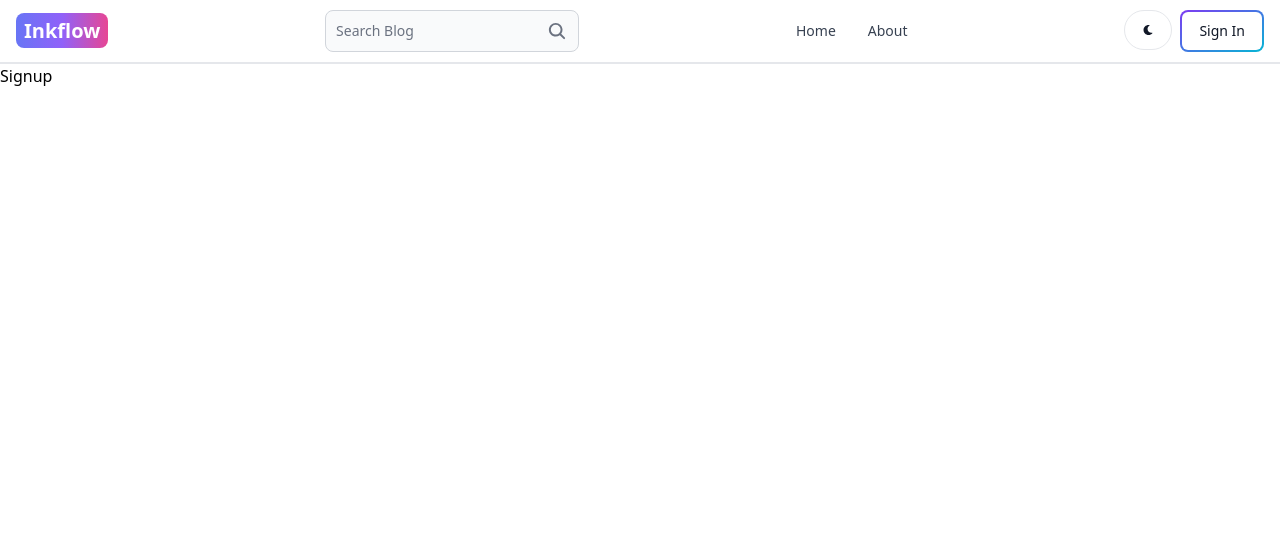
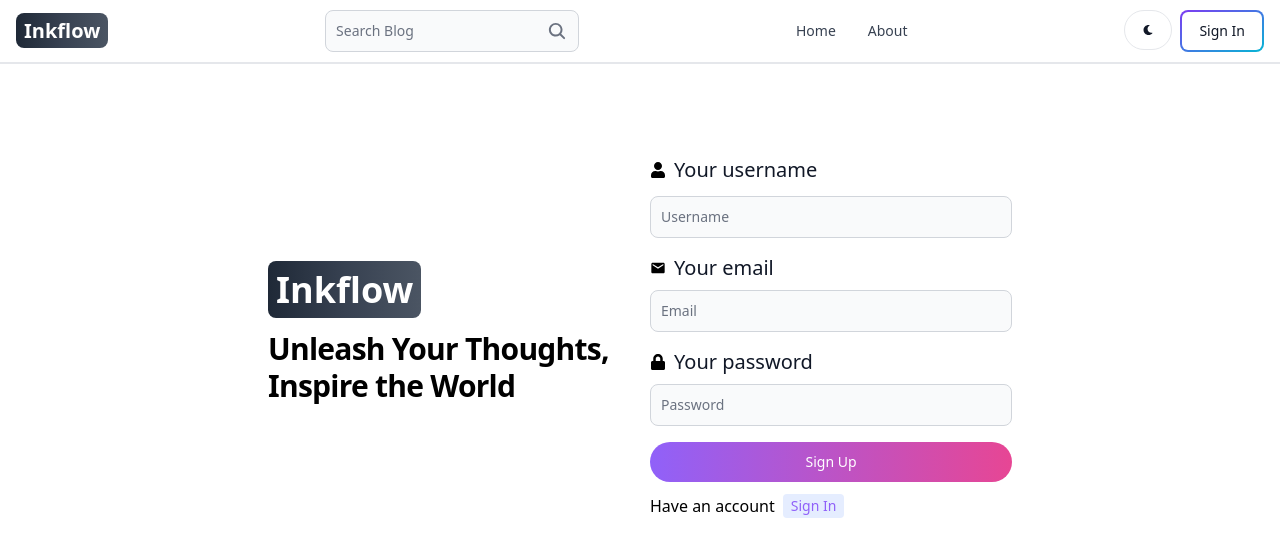
Before and after one commit to yashgautam99/blog, a React (Vite) app in the folder client/: page /Sign-up in a window 1280 px wide. Shown: the top 556 px of the page. Built offline with nearby package versions, Linux system fonts and the light colour scheme.

Commit message:
created signup page

```diff
--- a/client/src/components/Header.jsx
+++ b/client/src/components/Header.jsx
@@ -11,7 +11,10 @@ function Header() {
         to="/"
         className="self-center whitespace-nowrap text-sm sm:text-xl font-semibold dark:text-white"
       >
-        <span className="px-2 py-1 bg-gradient-to-r from-indigo-500 via-purple-500 to-pink-500 rounded-lg text-white">
+        <span
+          className="px-2 py-1 bg-gradient-to-r from-gray-800 via-gray-700 to-gray-600
+ rounded-lg text-white"
+        >
           Inkflow
         </span>
       </Link>
--- a/client/src/pages/Signup.jsx
+++ b/client/src/pages/Signup.jsx
@@ -1,5 +1,86 @@
+import { Button, Label, TextInput } from "flowbite-react";
+import { FaUser } from "react-icons/fa";
+import { Link } from "react-router-dom";
+import { MdEmail } from "react-icons/md";
+import { FaLock } from "react-icons/fa";
+import { Badge } from "flowbite-react";
+
 function Signup() {
-  return <div>Signup</div>;
+  return (
+    <div className="min-h-screen mt-20">
+      <div className="flex p-3 max-w-3xl mx-auto flex-col md:flex-row md:items-center gap-5">
+        <div className="flex-1">
+          <Link to="/" className="font-bold dark:text-white text-4xl">
+            <span className="px-2 py-1 bg-gradient-to-r from-gray-800 via-gray-700 to-gray-600 rounded-lg text-white">
+              Inkflow
+            </span>
+          </Link>
+          <p className="text-3xl mt-5 font-bold leading-tight tracking-tight ">
+            Unleash Your Thoughts, Inspire the World
+          </p>
+        </div>
+        {/* right side */}
+        <div className="flex-1">
+          <form className="flex flex-col gap-4">
+            <div className="">
+              <div className="flex gap-2 items-center">
+                <FaUser />
+                <Label value="Your username " className="text-xl" />
+              </div>
+              <TextInput
+                type="text"
+                placeholder="Username"
+                id="username"
+                className="mt-3"
+              />
+            </div>
+            <div className="">
+              <div className="flex gap-2 items-center">
+                <MdEmail />
+                <Label value="Your email " className="text-xl" />
+              </div>
+              <TextInput
+                type="email"
+                placeholder="Email"
+                id="email"
+                className="mt-2"
+              />
+            </div>
+            <div className="">
+              <div className="flex gap-2 items-center">
+                <FaLock />
+                <Label value="Your password " className="text-xl" />
+              </div>
+              <TextInput
+                type="password"
+                placeholder="Password"
+                id="password"
+                className="mt-2 rounded-full focus:border-teal-400 focus:ring focus:ring-teal-300 focus:ring-opacity-50"
+              />
+            </div>
+            <Button
+              gradientDuoTone="purpleToPink"
+              type="submit"
+              className="transition duration-300 ease-in-out transform hover:scale-105 rounded-full"
+            >
+              Sign Up
+            </Button>
+          </form>
+          <div className="flex flex-wrap gap-2 mt-3">
+            <span>Have an account </span>
+            <Badge color="indigo">
+              <Link
+                to="/sign-in"
+                className="text-sm font-medium text-purple-500 hover:underline"
+              >
+                Sign In
+              </Link>
+            </Badge>
+          </div>
+        </div>
+      </div>
+    </div>
+  );
 }
 
 export default Signup;
```
